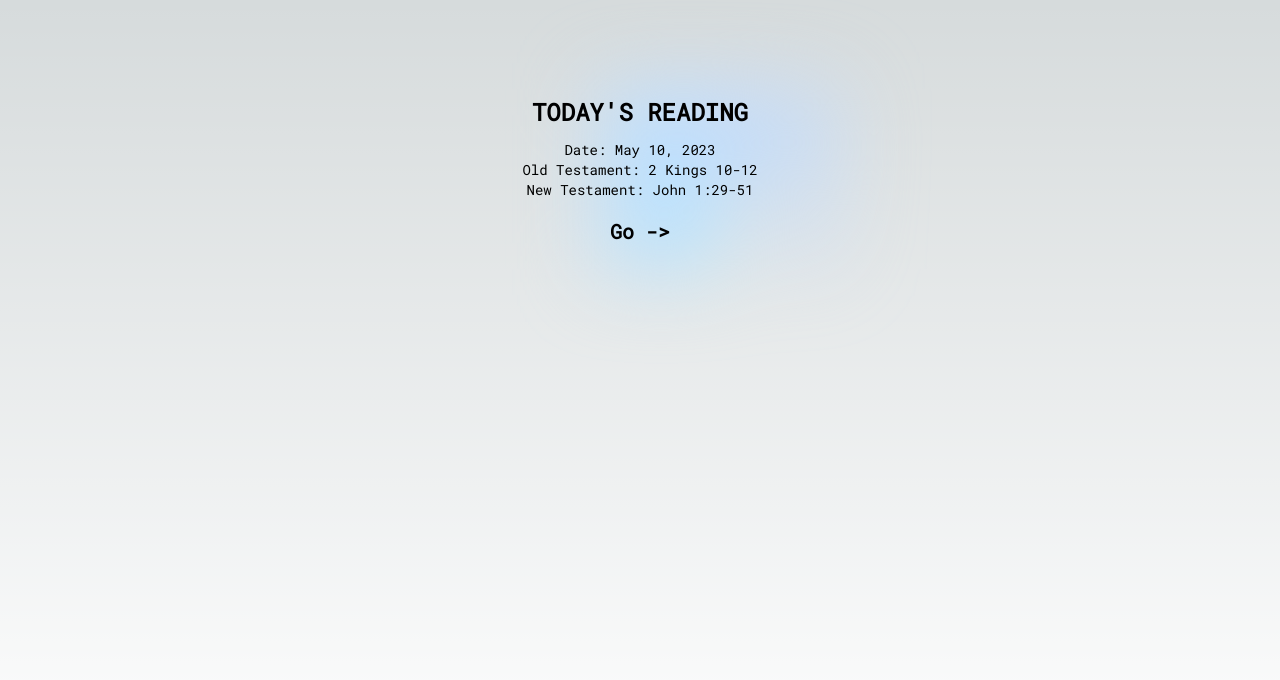
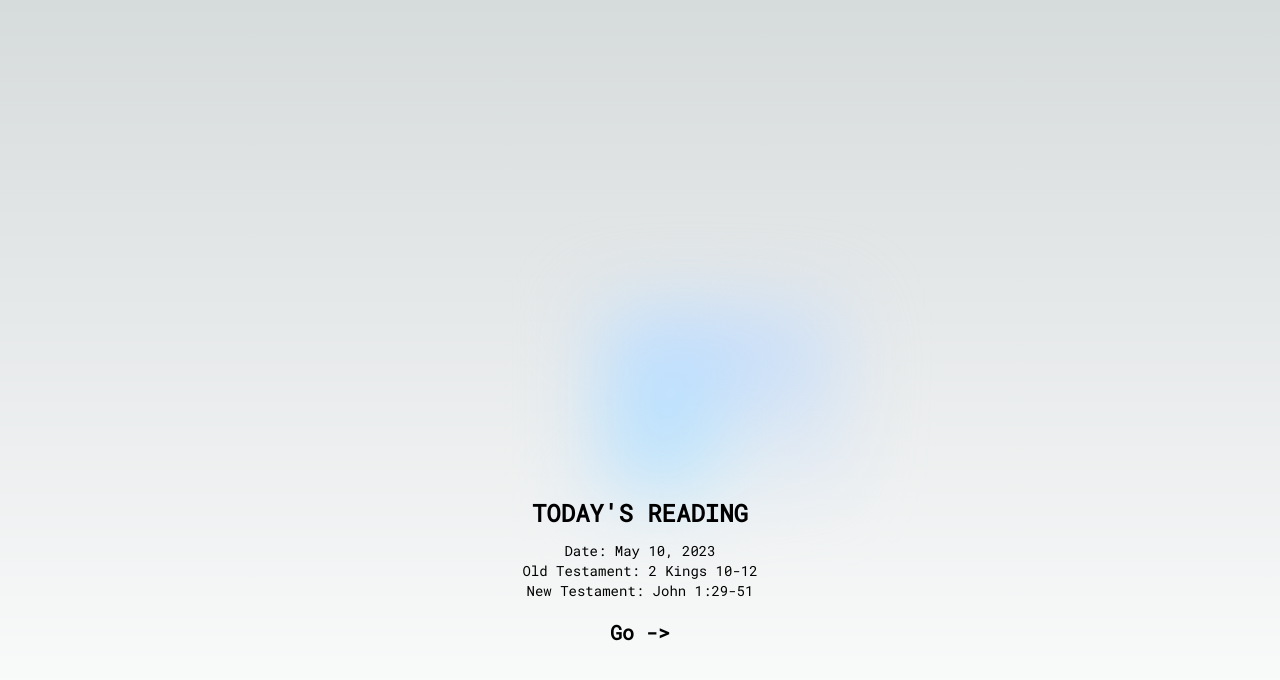
Before and after one commit to namaeconde/bible_yearly_web, a Next.js app: page / in a window 1280 px wide. Shown: the top 680 px of the page. Built offline with nearby package versions, Linux system fonts and the light colour scheme.

Commit message:
Update text to center xy axis

```diff
--- a/pages/index.tsx
+++ b/pages/index.tsx
@@ -29,7 +29,7 @@ export default function Home() {
 
   return (
       <main
-          className={`flex min-h-screen flex-col items-center justify-between p-24 ${robotoMono.className}`}
+          className={`flex min-h-screen py-24 ${robotoMono.className}`}
       >
         { isLoading ?
           <div role="status" className="max-w-sm animate-pulse">
@@ -40,7 +40,14 @@ export default function Home() {
             <span className="sr-only">Loading...</span>
           </div> :
           <div
-              className="mb-32 grid text-center place-items-center before:absolute before:h-[300px] before:w-[480px] before:-translate-x-1/2 before:rounded-full before:bg-gradient-radial before:blur-2xl before:content-[''] after:absolute after:-z-20 after:h-[180px] after:w-[240px] after:translate-x-1/3 after:bg-gradient-conic after:from-sky-200 after:via-blue-200 after:blur-2xl after:content-[''] before:dark:bg-gradient-to-br before:dark:from-transparent before:dark:to-blue-700/10 after:dark:from-sky-900 after:dark:via-[#0141ff]/40 before:lg:h-[360px]">
+              className="grid m-auto text-center place-items-center
+              before:rounded-full before:bg-gradient-radial
+              before:blur-2xl before:content-[''] after:absolute after:-z-20
+              after:h-[180px] after:w-[240px] after:translate-x-1/3 after:bg-gradient-conic
+              after:from-sky-200 after:via-blue-200 after:blur-2xl
+              after:content-[''] before:dark:bg-gradient-to-br before:dark:from-transparent
+              before:dark:to-blue-700/10 after:dark:from-sky-900
+              after:dark:via-[#0141ff]/40 before:lg:h-[360px]">
             <h2 className={`mb-3 text-2xl font-bold`}>
               TODAY&apos;S READING
             </h2>
```
Lines whose indentation alone changed are shown as unchanged.
